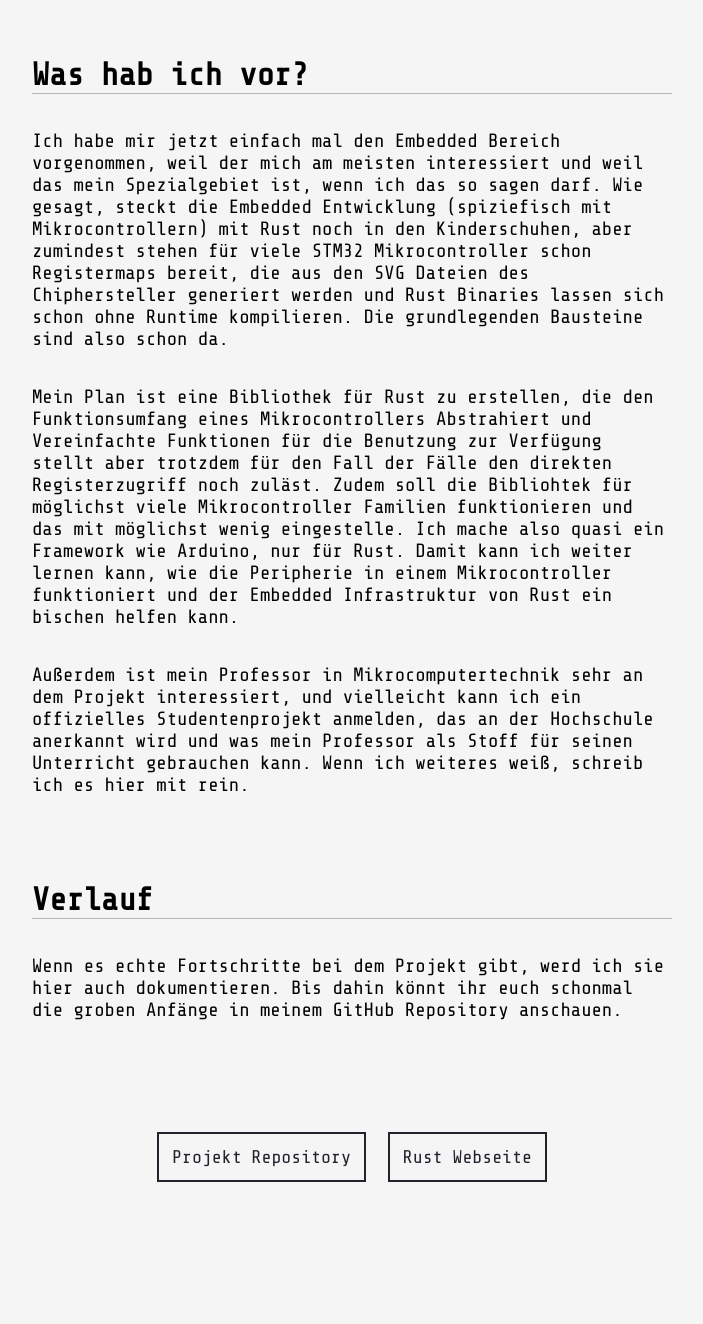
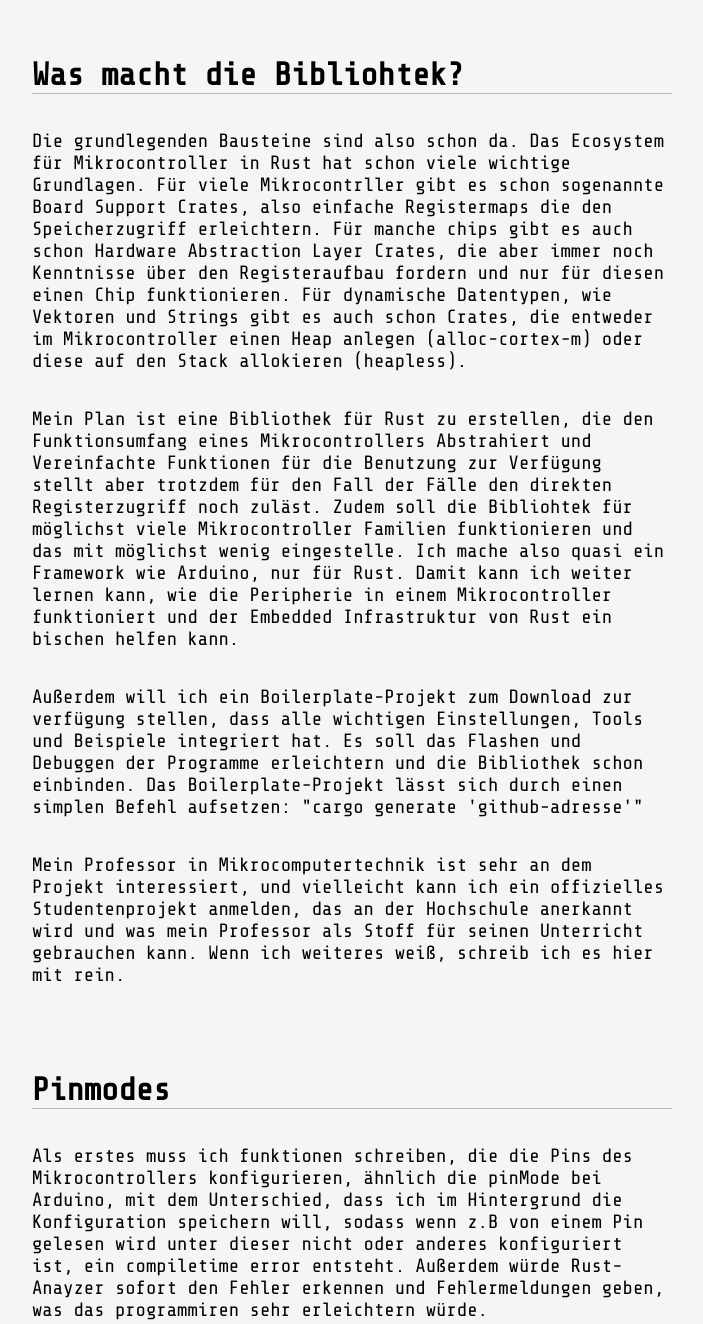
Before and after one commit to SebastianBraun01/SebastianBraun01.github.io, a website: page pages/rustuino.html in a window 1280 px wide. Shown: the part 1120-2444 px from the top of the page, without its empty margins (288-991 px from the left). Before the commit the page ends 2377 px from the top, so only its background shows below. Drawn offline with nearby package versions, Linux system fonts and the light colour scheme.

Commit message:
mehr inhalt

```diff
--- a/pages/rustuino.html
+++ b/pages/rustuino.html
@@ -52,17 +52,27 @@
       <p>Rust ist eine vergleichbar junge Programmiersprace, die mit C/C++ als Systemlevel Programmiersprache konkuriert. Das bedeutet, dass sich viele Infrastrukturen für Rust, wie GUI-, Embedded- und Netzwerkprogrammierung erst noch richtig entwickeln müssen. Trotzdem gibt es einen richtigen Hype um Rust, was man einmal daran sieht, dass gerade auf allen Seiten an Projekten geschraubt wird, um die Vielseitigkeit von Rust zu verbessern und auf der anderen Seite schreiben gerade eine kleine Armee von Enthusiasten die Linux Core Utilities in Rust neu und veröffentlichen sie auf GitHub, was is irgendwie cool finde (ich wette mit euch, irgendwann sehen wir einen kompletten Linux Kernel in Rust).</p>
       <br>
       <br>
-      <h1>Was hab ich vor?</h1>
+      <h1>Was macht die Bibliohtek?</h1>
       <div class="break"></div>
       <br>
       <br>
-      <p>Ich habe mir jetzt einfach mal den Embedded Bereich vorgenommen, weil der mich am meisten interessiert und weil das mein Spezialgebiet ist, wenn ich das so sagen darf. Wie gesagt, steckt die Embedded Entwicklung (spiziefisch mit Mikrocontrollern) mit Rust noch in den Kinderschuhen, aber zumindest stehen für viele STM32 Mikrocontroller schon Registermaps bereit, die aus den SVG Dateien des Chiphersteller generiert werden und Rust Binaries lassen sich schon ohne Runtime kompilieren. Die grundlegenden Bausteine sind also schon da.</p>
+      <p>Die grundlegenden Bausteine sind also schon da. Das Ecosystem für Mikrocontroller in Rust hat schon viele wichtige Grundlagen. Für viele Mikrocontrller gibt es schon sogenannte Board Support Crates, also einfache Registermaps die den Speicherzugriff erleichtern. Für manche chips gibt es auch schon Hardware Abstraction Layer Crates, die aber immer noch Kenntnisse über den Registeraufbau fordern und nur für diesen einen Chip funktionieren. Für dynamische Datentypen, wie Vektoren und Strings gibt es auch schon Crates, die entweder im Mikrocontroller einen Heap anlegen (alloc-cortex-m) oder diese auf den Stack allokieren (heapless).</p>
       <br>
       <br>
       <p>Mein Plan ist eine Bibliothek für Rust zu erstellen, die den Funktionsumfang eines Mikrocontrollers Abstrahiert und Vereinfachte Funktionen für die Benutzung zur Verfügung stellt aber trotzdem für den Fall der Fälle den direkten Registerzugriff noch zuläst. Zudem soll die Bibliohtek für möglichst viele Mikrocontroller Familien funktionieren und das mit möglichst wenig eingestelle. Ich mache also quasi ein Framework wie Arduino, nur für Rust. Damit kann ich weiter lernen kann, wie die Peripherie in einem Mikrocontroller funktioniert und der Embedded Infrastruktur von Rust ein bischen helfen kann.</p>
       <br>
       <br>
-      <p>Außerdem ist mein Professor in Mikrocomputertechnik sehr an dem Projekt interessiert, und vielleicht kann ich ein offizielles Studentenprojekt anmelden, das an der Hochschule anerkannt wird und was mein Professor als Stoff für seinen Unterricht gebrauchen kann. Wenn ich weiteres weiß, schreib ich es hier mit rein.</p>
+      <p>Außerdem will ich ein Boilerplate-Projekt zum Download zur verfügung stellen, dass alle wichtigen Einstellungen, Tools und Beispiele integriert hat. Es soll das Flashen und Debuggen der Programme erleichtern und die Bibliothek schon einbinden. Das Boilerplate-Projekt lässt sich durch einen simplen Befehl aufsetzen: "cargo generate 'github-adresse'"</p>
+      <br>
+      <br>
+      <p>Mein Professor in Mikrocomputertechnik ist sehr an dem Projekt interessiert, und vielleicht kann ich ein offizielles Studentenprojekt anmelden, das an der Hochschule anerkannt wird und was mein Professor als Stoff für seinen Unterricht gebrauchen kann. Wenn ich weiteres weiß, schreib ich es hier mit rein.</p>
+      <br>
+      <br>
+      <h1>Pinmodes</h1>
+      <div class="break"></div>
+      <br>
+      <br>
+      <p>Als erstes muss ich funktionen schreiben, die die Pins des Mikrocontrollers konfigurieren, ähnlich die pinMode bei Arduino, mit dem Unterschied, dass ich im Hintergrund die Konfiguration speichern will, sodass wenn z.B von einem Pin gelesen wird unter dieser nicht oder anderes konfiguriert ist, ein compiletime error entsteht. Außerdem würde Rust-Anayzer sofort den Fehler erkennen und Fehlermeldungen geben, was das programmiren sehr erleichtern würde.</p>
       <br>
       <br>
       <h1>Verlauf</h1>
@@ -70,14 +80,11 @@
       <br>
       <br>
       <p>Wenn es echte Fortschritte bei dem Projekt gibt, werd ich sie hier auch dokumentieren. Bis dahin könnt ihr euch schonmal die groben Anfänge in meinem GitHub Repository anschauen.</p>
-      <br>
-      <br>
-      <p><!-- Doku --></p>
     </section>
 
     <section id="Links">
       <a class="Link-Button" href="https://github.com/SebastianBraun01/rustuino" target="_blank">Projekt Repository</a>
-      <a class="Link-Button"  href="https://www.rust-lang.org/" target="_blank">Rust Webseite</a>
+      <a class="Link-Button" href="https://www.rust-lang.org/" target="_blank">Rust Webseite</a>
     </section>
   </main>
 </body>
```
Also changed, not shown: pages/led_matrix.html (+8 -4 lines), pages/nixie_uhr.html (+9 -0 lines), README.md, img/IN-8_nixie.jpg (added), img/verstärker_schaltung.png (added), 3 other files.
